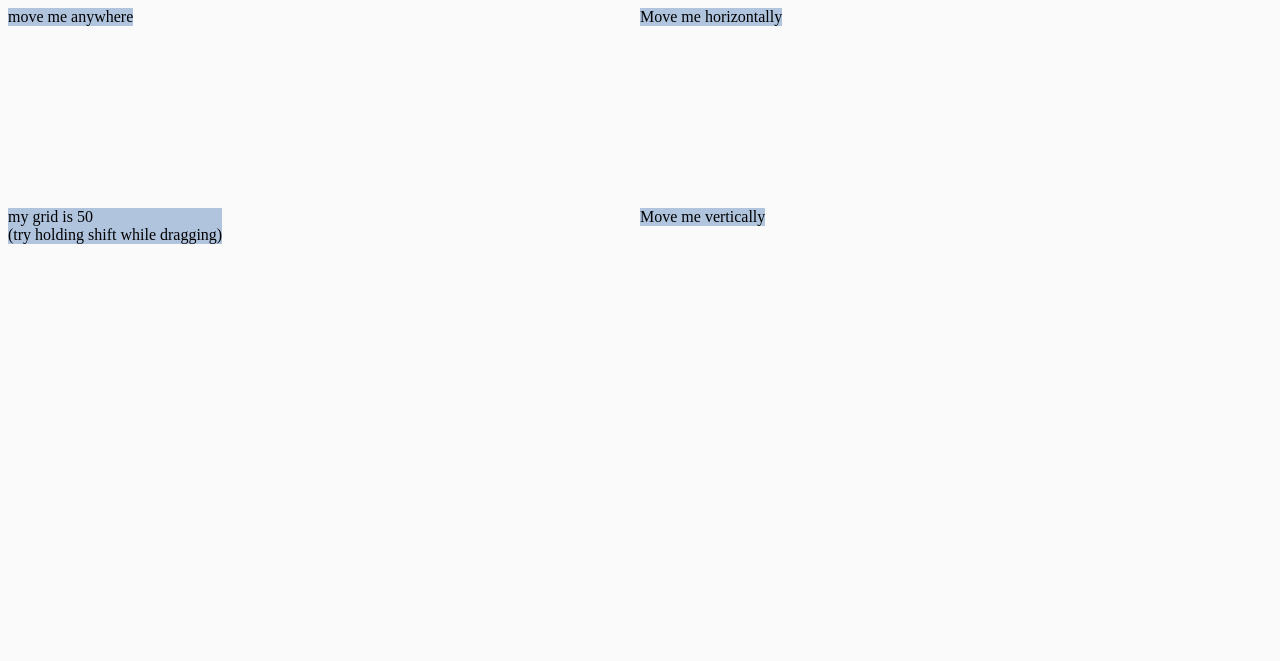
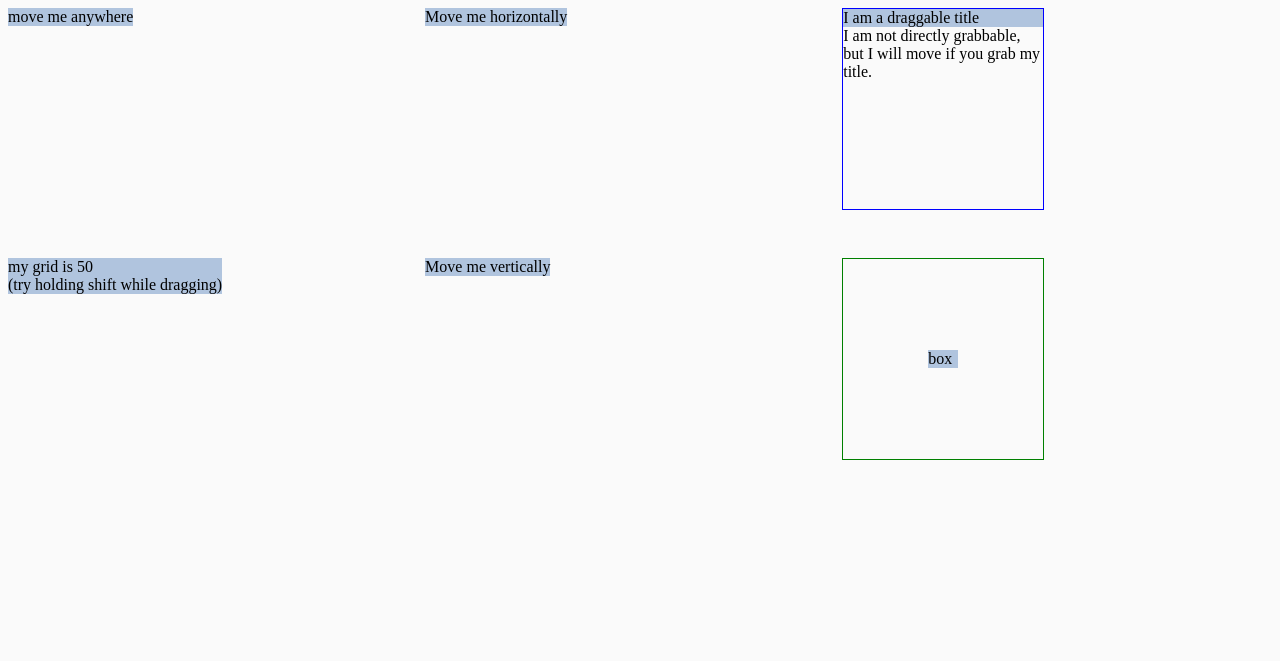
Before and after one commit to thewebkid/lit-movable, a website with bundled scripts: page demo/index.html in a window 1280 px wide. Built offline with nearby package versions, Linux system fonts and the light colour scheme.

Commit message:
updated usages and demo

```diff
--- a/demo/index.html
+++ b/demo/index.html
@@ -14,29 +14,45 @@
   <script type="module" src="../lit-movable.js"></script>
 </head>
 <body>
-<div style="display: flex;height:200px">
-  <div style="width:50%">
+<div style="display: flex;height:250px">
+  <div style="width:33%">
     <lit-movable>
       <div style="background:lightsteelblue">move me anywhere</div>
     </lit-movable>
   </div>
-  <div style="width:50%">
+  <div style="width:33%">
     <lit-movable horizontal="-50,250">
       <div style="background:lightsteelblue">Move me horizontally</div>
     </lit-movable>
   </div>
+  <div style="width:33%">
+    <div style="height:200px;width:200px;border:solid 1px blue;" id="dialog">
+      <lit-movable targetSelector="#dialog">
+        <div style="background:lightsteelblue;width:100%">I am a draggable title</div>
+      </lit-movable>
+      I am not directly grabbable, but I will move if you grab my title.
+    </div>
+  </div>
+
 </div>
 <div style="display: flex; height:50%">
-  <div style="width:50%">
+  <div style="width:33%">
     <lit-movable grid="50" shiftBehavior="true">
       <div style="background:lightsteelblue">my grid is 50 <br>(try holding shift while dragging)</div>
     </lit-movable>
   </div>
-
-  <div style="width:50%">
+  <div style="width:33%">
     <lit-movable vertical="-999,9999">
       <div style="background:lightsteelblue">Move me vertically</div>
     </lit-movable>
+  </div>
+  <div style="width:33%;">
+    <div style="height:200px;width:200px;border:solid 1px green;position:relative">
+      <lit-movable posTop="100" posLeft="100" boundsX="-100,100" boundsY="-100,100">
+        <div style="background:lightsteelblue;width:30px;margin-left:-15px;height:18px;margin-top:-9px">box</div>
+      </lit-movable>
+    </div>
+
   </div>
 </div>
 
--- a/package.json
+++ b/package.json
@@ -4,7 +4,7 @@
   "keywords": ["web-component","lit","movable", "draggable", "movable element"],
   "license": "MIT",
   "author": "lit-movable",
-  "version": "0.1.2",
+  "version": "0.1.3",
   "type": "module",
   "main": "index.js",
   "module": "index.js",
```
Also changed, not shown: README.md.
